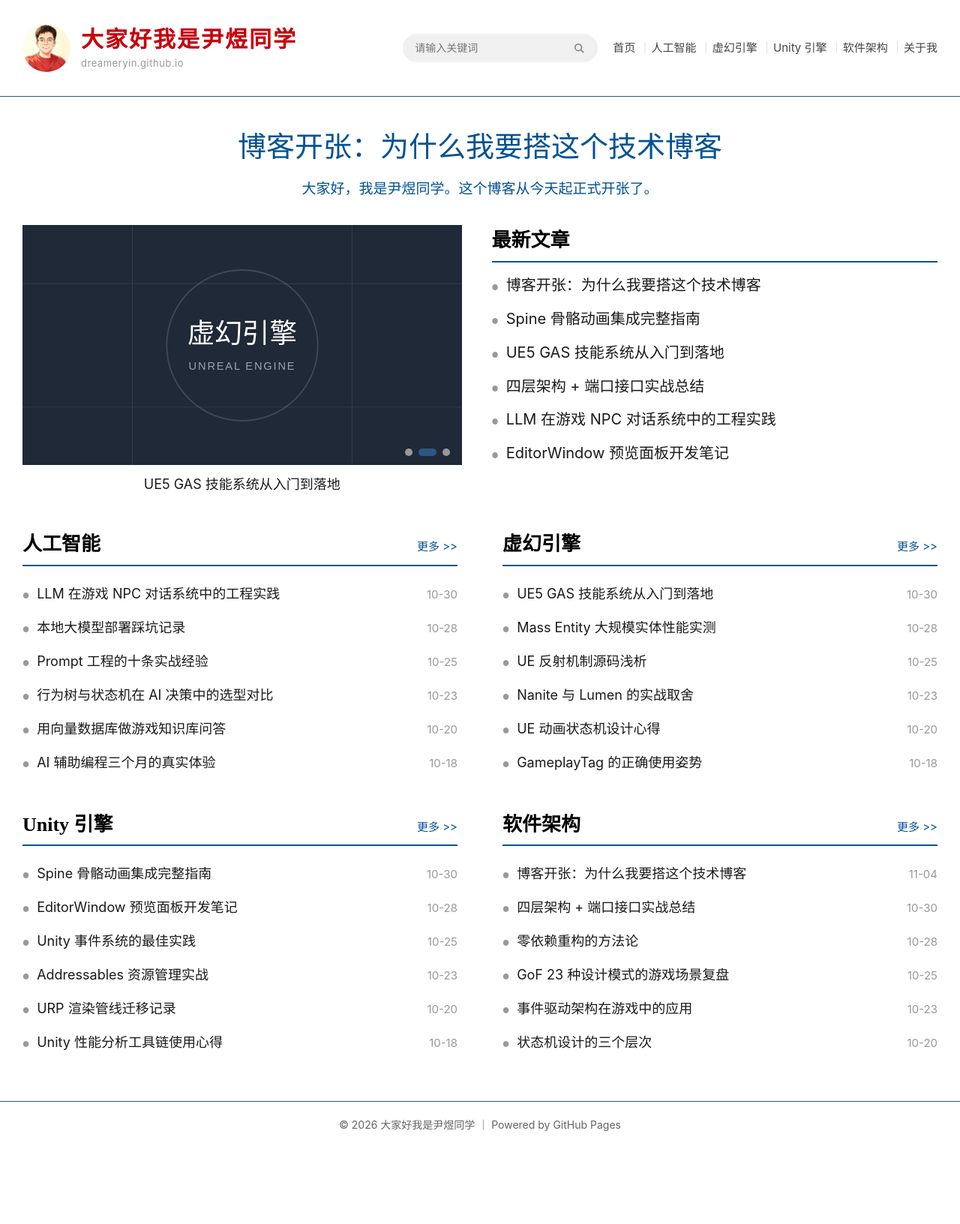
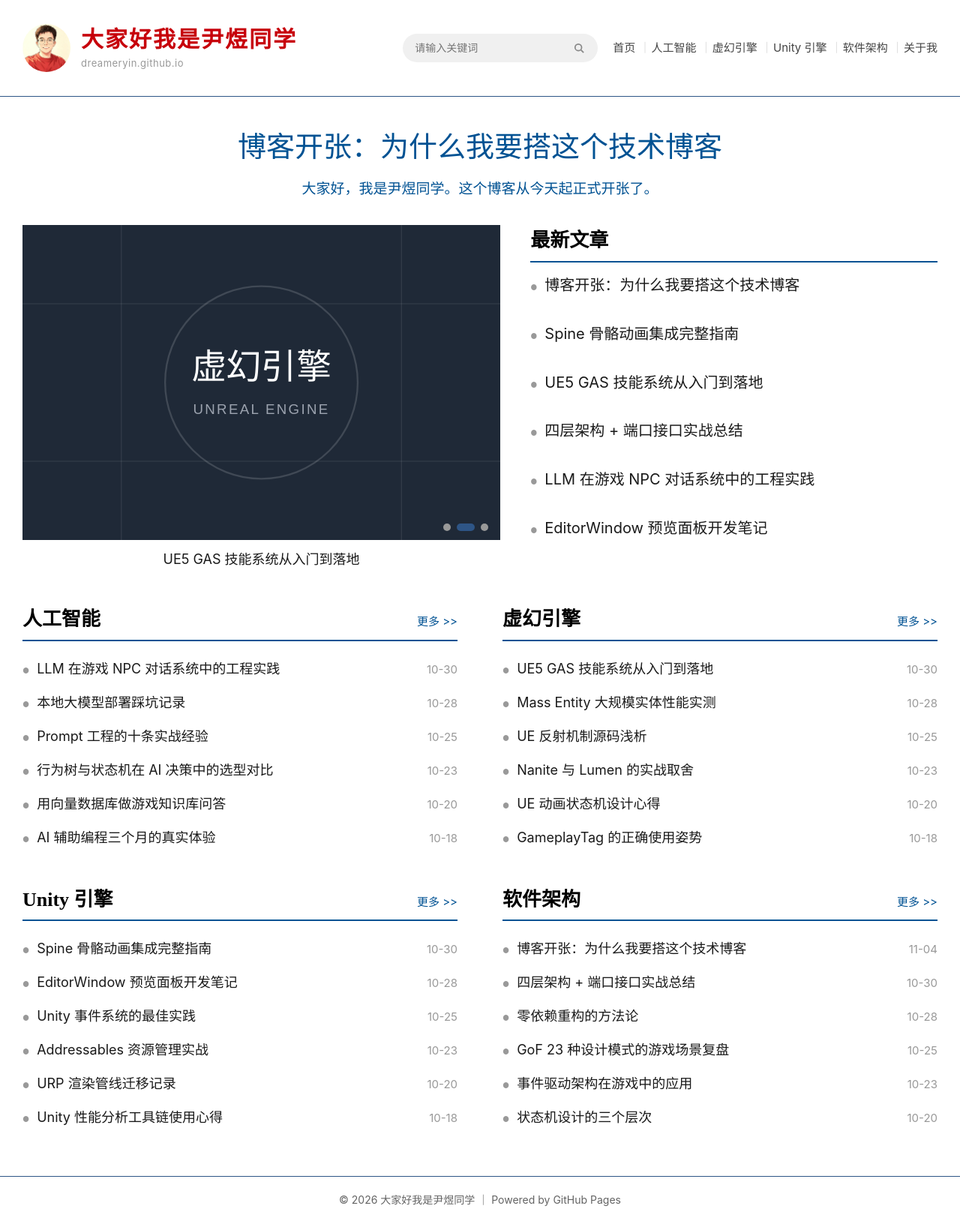
Before and after one commit to dreameryin/dreameryin.github.io, a Jekyll site: the page built from index.html, in a window 1280 px wide. Shown: the whole page at 75% size. Built offline with Jekyll 4.4.1, drawn with Linux system fonts in a browser that asks for light colours; before the commit the page ends 1532 px from its top, so only the background shows below that.

Commit message:
样式修改

```diff
--- a/_layouts/default.html
+++ b/_layouts/default.html
@@ -5,7 +5,7 @@
   <meta name="viewport" content="width=device-width, initial-scale=1.0">
   <title>{% if page.title %}{{ page.title }} - {% endif %}{{ site.title }}</title>
   <meta name="description" content="{{ site.description }}">
-  <link rel="icon" href="/assets/images/logo.jpg">
+  <link rel="icon" type="image/png" href="/assets/images/favicon.png">
   <link rel="stylesheet" href="/assets/css/style.css?v={{ site.time | date: '%Y%m%d%H%M%S' }}">
 </head>
 <body>
--- a/assets/css/style.css
+++ b/assets/css/style.css
@@ -197,17 +197,17 @@ ul {
   margin-top: 12px;
 }
 
-/* 焦点区主体：左轮播图 + 右最新文章列表 */
+/* 焦点区主体：grid 两列（54:46，对标 gov.cn 660+510）。图下标题独占第二行，
+   第一行行高由焦点图决定，右侧列表随网格拉伸，天然与图片顶/底对齐 */
 .featured-body {
-  display: flex;
-  gap: 40px;
+  display: grid;
+  grid-template-columns: 54fr 46fr;
+  column-gap: 40px;
   margin-top: 32px;
-  align-items: flex-start;
 }
 
 .fcarousel-wrap {
-  width: 48%;
-  flex-shrink: 0;
+  min-width: 0;
 }
 
 .fcarousel {
@@ -223,9 +223,11 @@ ul {
   display: block;
 }
 
+/* 焦点图：宽高比 660:435（gov.cn .news .focus 实测比例） */
 .fcarousel-slide img {
   width: 100%;
-  height: 320px;
+  aspect-ratio: 660 / 435;
+  height: auto;
   object-fit: cover;
   display: block;
 }
@@ -291,12 +293,11 @@ ul {
   padding: 12px 0 0;
 }
 
-/* 右侧最新文章列表：高度锁定 = 焦点图高度，顶部与图顶对齐、底部与图底对齐（不含图下标题） */
+/* 右侧最新文章列表：网格拉伸，高度 = 焦点图高度（顶/底精确对齐） */
 .latest-block {
-  flex: 1;
-  height: 320px;
   display: flex;
   flex-direction: column;
+  min-width: 0;
 }
 
 .latest-block .block-list {
@@ -718,26 +719,27 @@ ul {
     flex-shrink: 1;
   }
 
-  /* 焦点区：轮播与列表上下排列，图高随屏缩 */
+  /* 焦点区：单栏堆叠，顺序 = 图 → 图下标题 → 最新文章 */
   .featured-title {
     font-size: 24px;
   }
 
   .featured-body {
-    flex-direction: column;
-    gap: 24px;
+    grid-template-columns: 1fr;
+    row-gap: 24px;
   }
 
   .fcarousel-wrap {
-    width: 100%;
+    order: 1;
   }
 
-  .fcarousel-slide img {
-    height: 200px;
+  .fcarousel-caption {
+    order: 2;
+    margin-top: -12px;
   }
 
   .latest-block {
-    height: auto;
+    order: 3;
   }
 
   /* 栏目块：单栏 */
--- a/index.html
+++ b/index.html
@@ -28,7 +28,6 @@ layout: default
           {% endfor %}
         </div>
       </div>
-      <p class="fcarousel-caption"><a id="fcarousel-caption-link" href="{{ topFeatured.url }}">{{ topFeatured.title }}</a></p>
     </div>
     <div class="latest-block">
       <div class="block-head">
@@ -40,6 +39,7 @@ layout: default
         {% endfor %}
       </ul>
     </div>
+    <p class="fcarousel-caption"><a id="fcarousel-caption-link" href="{{ topFeatured.url }}">{{ topFeatured.title }}</a></p>
   </div>
 </section>
 <script src="/assets/js/carousel.js?v={{ site.time | date: '%Y%m%d%H%M%S' }}"></script>
```
Also changed, not shown: assets/images/favicon.png (added).
